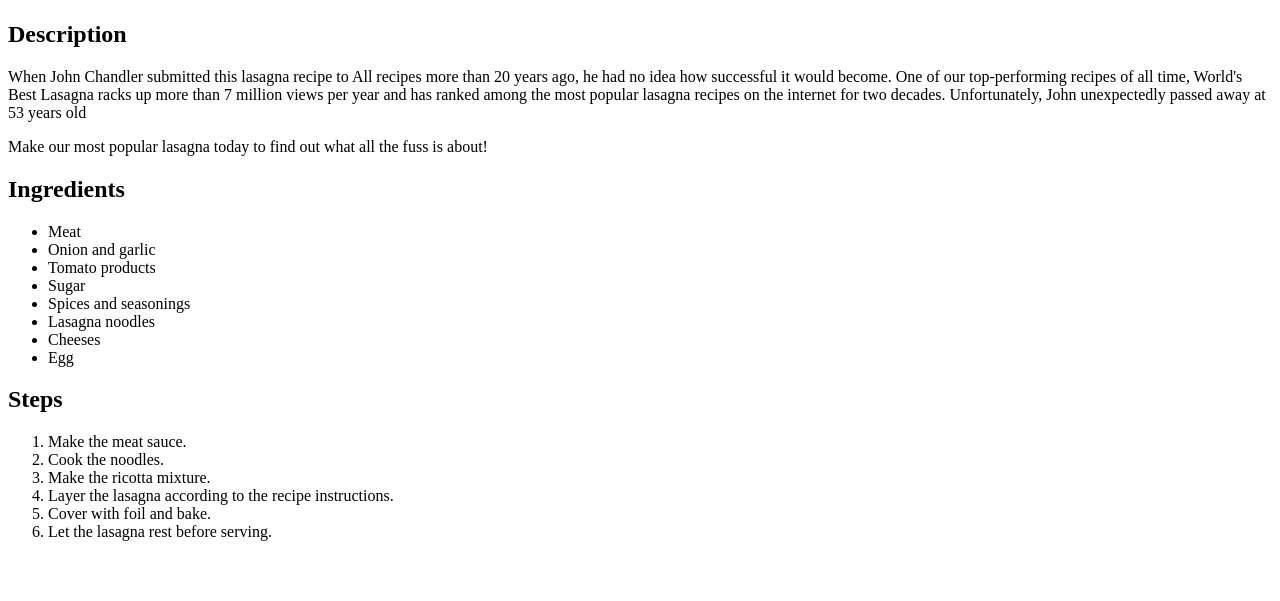
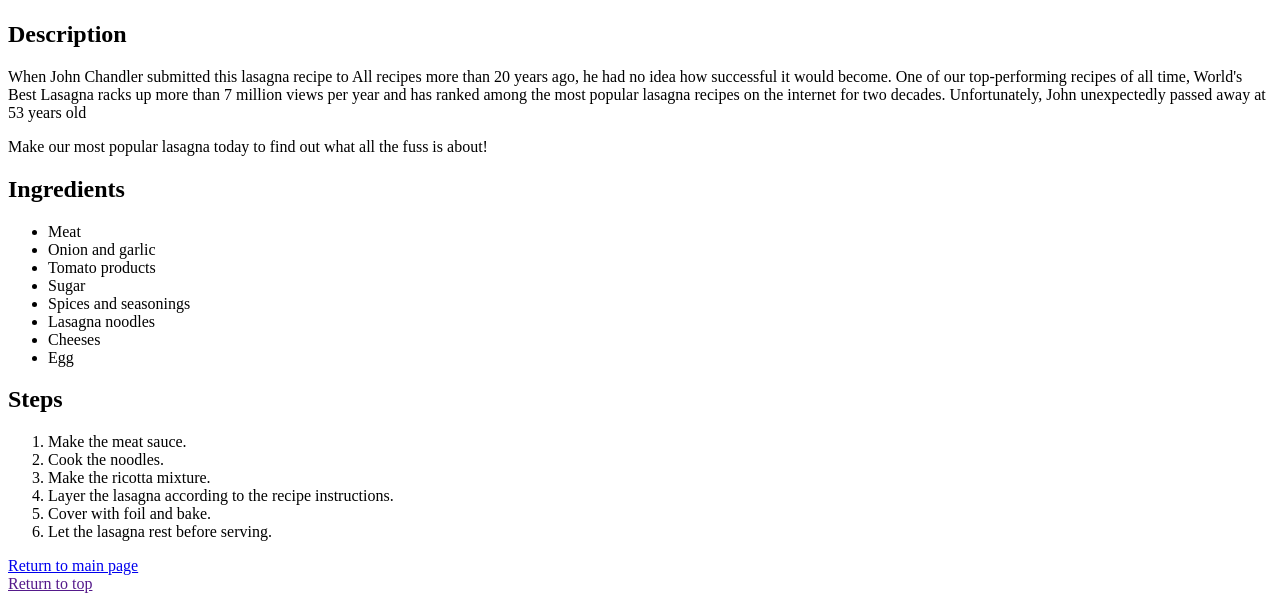
Before and after one commit to akhfirdaus07/odin-recipes, a plain HTML site: page recipes/lasagna.html in a window 1280 px wide. Shown: the part 383-984 px from the top of the page. Before the commit the page ends 940 px from the top, so only its background shows below. Drawn offline with Linux system fonts and the light colour scheme.

Commit message:
Add return to top and main page link

```diff
--- a/recipes/lasagna.html
+++ b/recipes/lasagna.html
@@ -35,5 +35,8 @@
         <li>Cover with foil and bake.</li>
         <li>Let the lasagna rest before serving.</li>
     </ol>
+
+    <footer><a href="../index.html">Return to main page</a></footer>
+    <footer><a href="">Return to top</a></footer>
 </body>
 </html>
```
Also changed, not shown: index.html (+5 -0 lines), recipes/banana-crepes.html (+3 -0 lines), recipes/ramen-coleslaw.html (+3 -0 lines).
